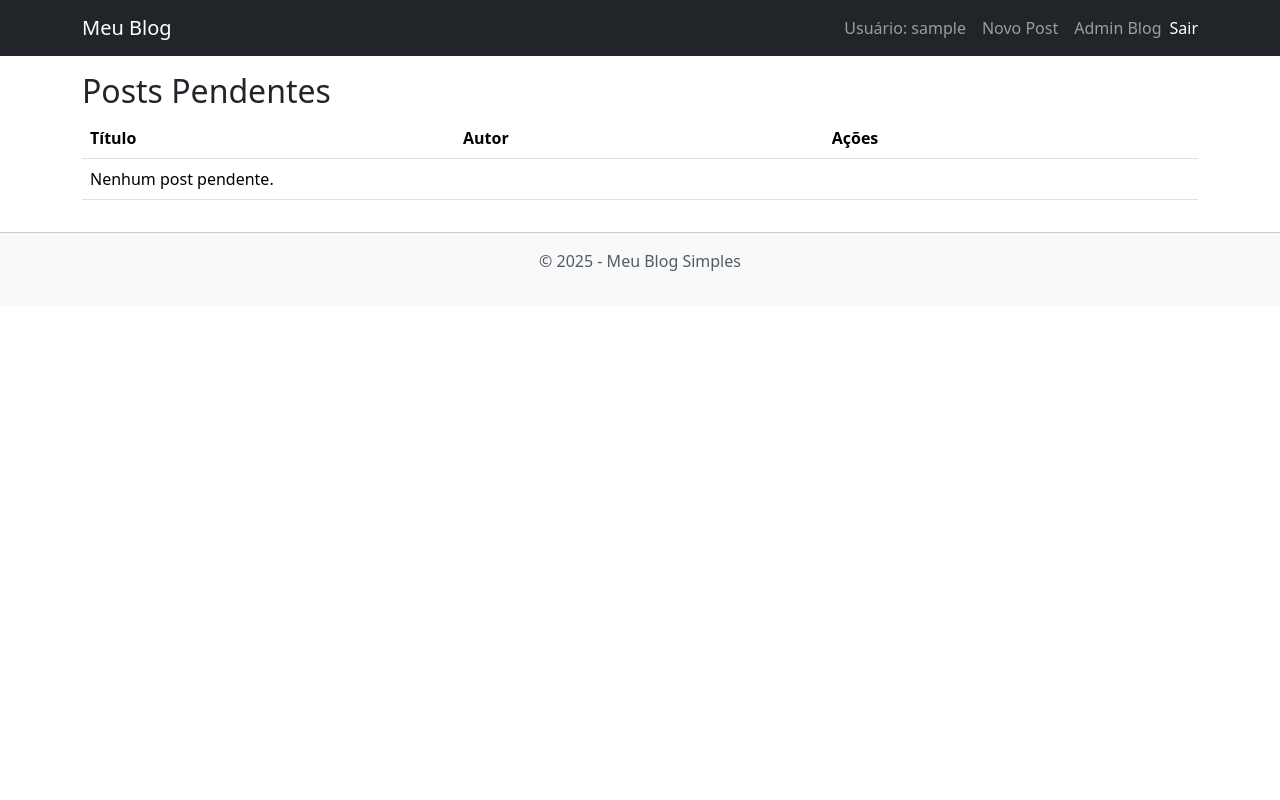
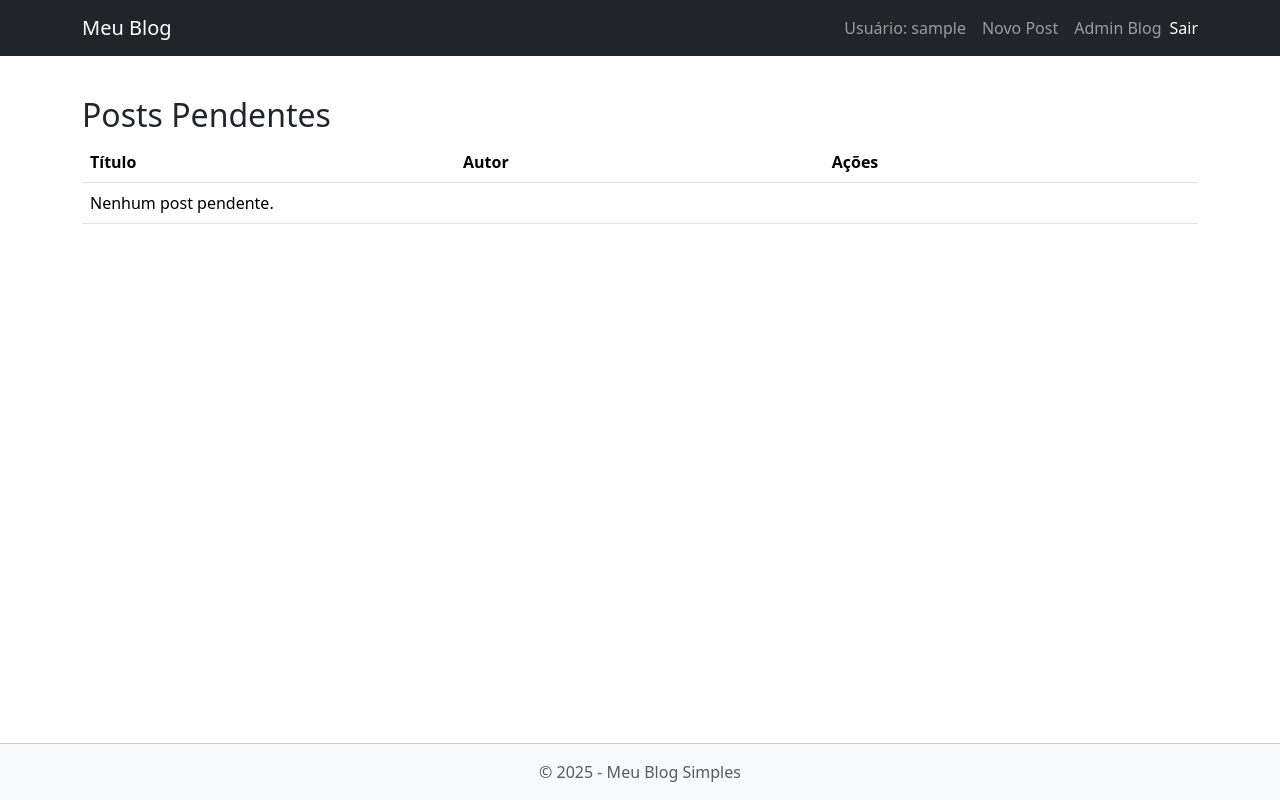
Before and after one commit to douglasinforj/blog_simples, a Django app: page /admin_blog/ in a window 1280 px wide. Run offline with Django 5.2, Linux system fonts and the light colour scheme; the visitor is signed in with stand-in values (Sample User, id 1); data that the repository does not hold is empty.

Commit message:
feat: ajustando o layout para que o rodapé fiquei no fundo da pagina mesmo com conteudo pequeno

```diff
--- a/templates/base.html
+++ b/templates/base.html
@@ -25,7 +25,7 @@
     {% block extra_head %}{% endblock %}
 
 </head>
-<body>
+<body class="d-flex flex-column min-vh-100">
 
     <!-- Navbar -->
     <nav class="navbar navbar-expand-lg navbar-dark bg-dark fixed-top">
@@ -67,22 +67,25 @@
     </nav>
 
     <!--Conteúdo principal para as templates-->
-    <main class="container">
+    <main class="container flex-grow-1 my-4">
         {% block content %}
         <!-- Conteúdo das páginas vai aqui -->
         {% endblock %}
     </main>
 
     <!-- Rodapé -->
-    <footer class="bg-light">
-        <div class="container">
-            <p class="text-muted">© {{ year|default:"2025" }} - Meu Blog Simples</p>
+    <footer class="bg-light py-3 mt-auto">
+        <div class="container text-center">
+            <p class="text-muted mb-0">© {{ year|default:"2025" }} - Meu Blog Simples</p>
         </div>
     </footer>
 
     <!-- Bootstrap JS (CDN) -->
     <script src="https://cdn.jsdelivr.net/npm/bootstrap@5.3.3/dist/js/bootstrap.bundle.min.js"></script>
-    {% block extra_js %}{% endblock %}
+    {% block extra_js %}
+
+
+    {% endblock %}
 
 </body>
 </html>
```
